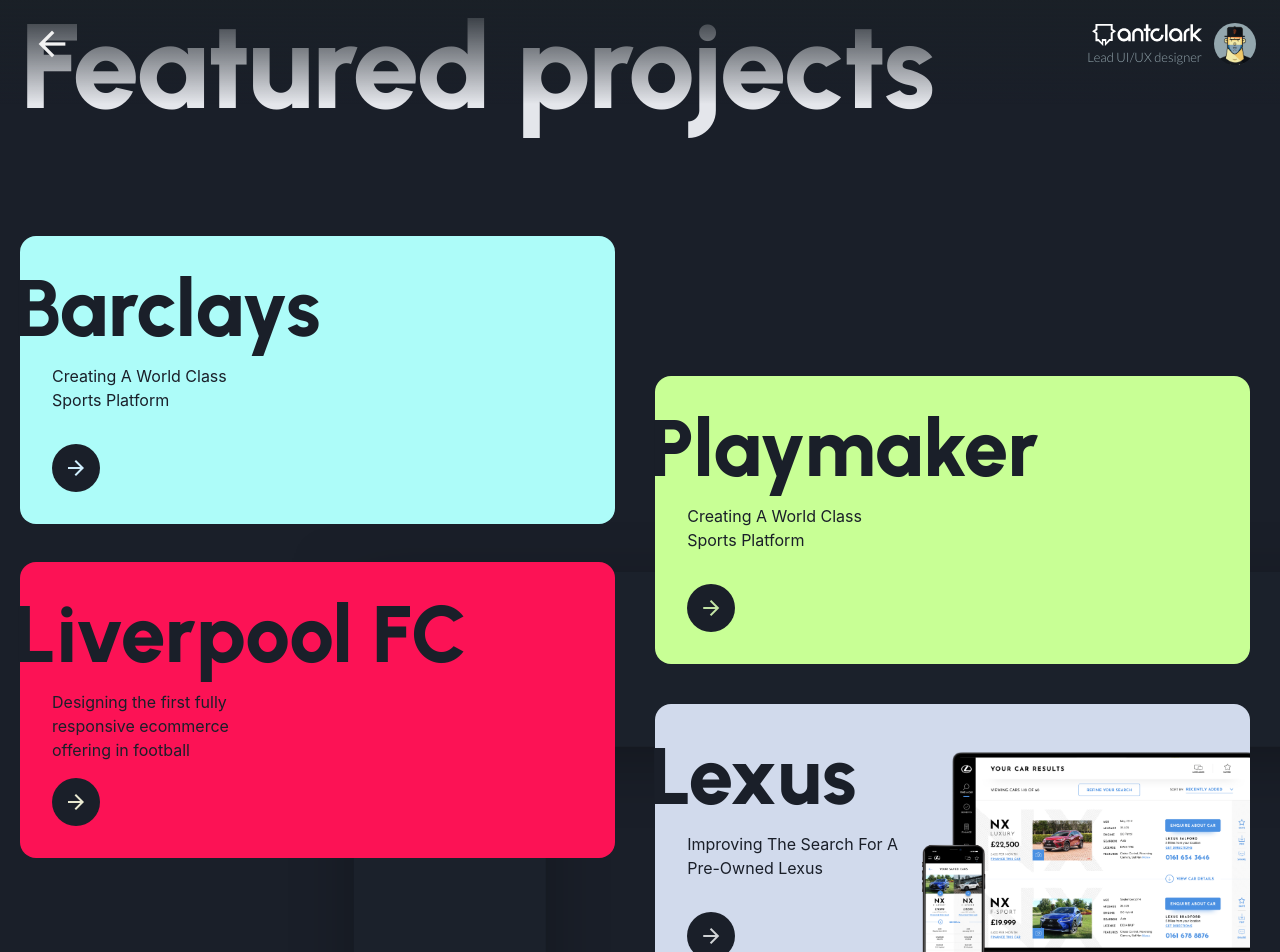
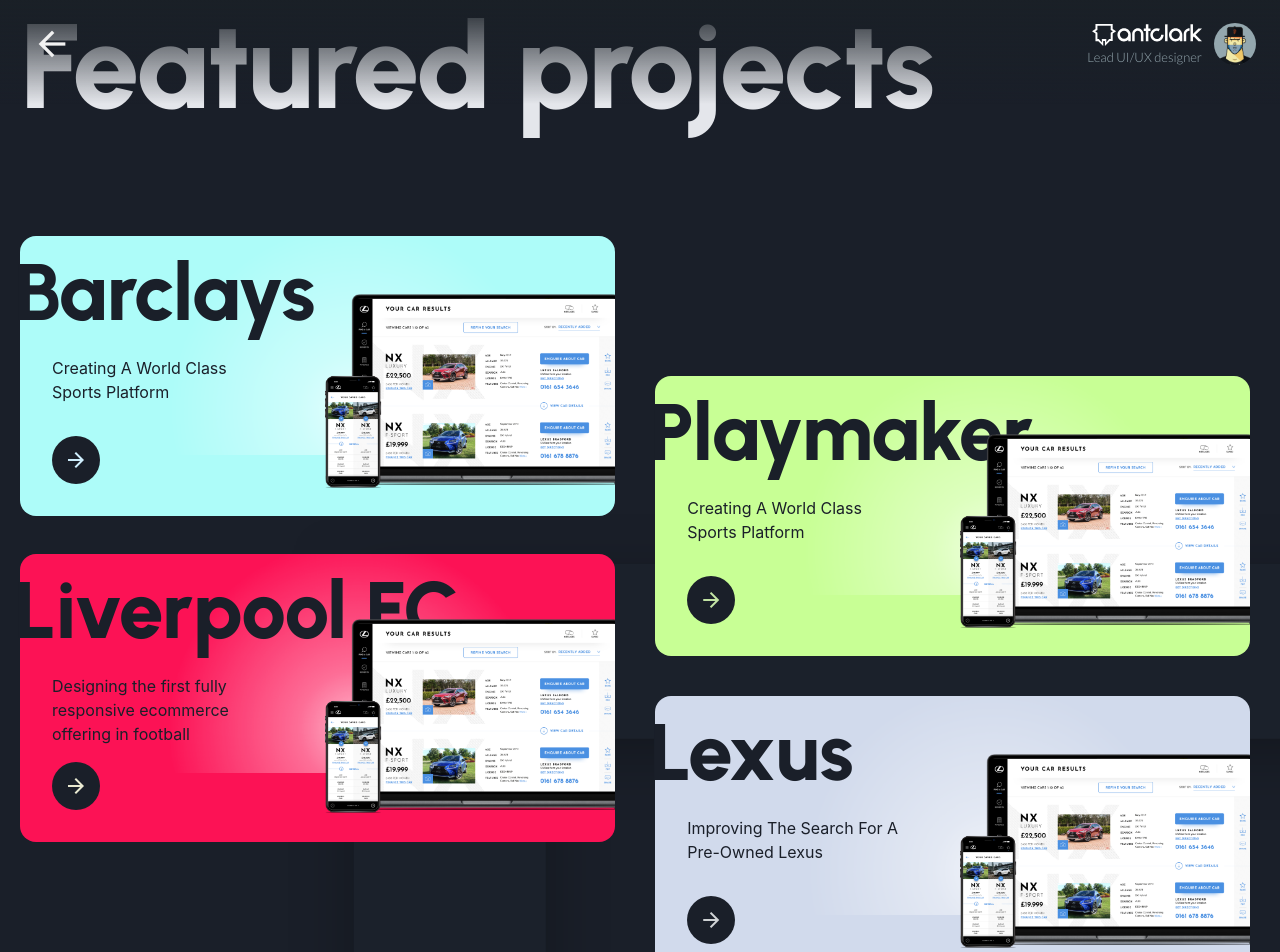
Before and after one commit to anthony-clark/AnthonyClark.github.io, a Jekyll site: the page home.html, which Jekyll copies as it is, in a window 1280 px wide and 1400 px high, scrolled down 1026 px. Shown: the top 952 px of the window. Built offline with Jekyll 4.4.1, drawn with Linux system fonts in a browser that asks for light colours; nearby versions of some CDN libraries.

Commit message:
feature projects

```diff
--- a/css/main.css
+++ b/css/main.css
@@ -482,7 +482,7 @@
     width: 48%;
     list-style: none;
     float: left;
-    position: relative;
+
 }
 #featured-projects ul li.no-margin{
     margin: 0;
@@ -499,12 +499,15 @@
     transition: background-position .50s ease-in-out;
     -moz-transition: background .50s ease-in-out;
     -webkit-transition: background .50s ease-in-out;
-    padding:24px 32px 32px 32px;
+    padding:8px 32px 32px 32px;
+    position: relative;
+
 }
 .home-featured-projects a img{
-position: absolute;
-right: 0;
-top: 80px;
+    position: absolute;
+    right: 0;
+    bottom: 10%;
+    width: 290px;
 }
 .home-featured-projects p{
   font-size: 16px;
@@ -521,8 +524,9 @@
   font-size: 80px;
   line-height: 96px;
   color: #1a1f29;
-  margin-bottom: 8px;
-  margin-left:-38px;
+  margin-bottom: 16px;
+  margin-left: -38px;
+  letter-spacing: -0.69;
 }
 .home-featured-projects span{
     background:#1a1f29 ;
@@ -558,13 +562,11 @@
 
 }
 .home-featured-projects.barclays a{
-  background-size: 180%;
-  background-position: -115px -170px;
-  background-color: #ADFCF9;
+    background: #adfcf9 url(../images/homepage/shine.png) top right no-repeat;
+    background-size: 82%;
 }
 .home-featured-projects.barclays a:hover{
-    background-size: 300%;
-    background-position: -145px -210px;
+
   }
 /*.home-featured-projects.barclays a h3, .home-featured-projects.barclays a p{
     color: #003C5D;
@@ -587,14 +589,13 @@
 
 
 .home-featured-projects.lexus a{
-  background-size: 195%;
-  background-position: -175px -45px;
-  background-color: #D1DAEC;
+
   margin-top: 32px;
+  background: #D1DAEC url(../images/homepage/shine.png) top right no-repeat;
+  background-size: 82%;
 }
 .home-featured-projects.lexus a:hover{
-  background-position: -202px -60px;
-  background-size: 210%;
+
 }
 /*
 .home-featured-projects.lexus a h3, .home-featured-projects.lexus a p{
@@ -606,15 +607,13 @@
 
 
 .home-featured-projects.lfc a{
-  background-size: 210%;
-  background-position: -345px -25px;
-  background-color: #FC1255;
   margin-top: -110px;
+  background: #FC1255 url(../images/homepage/shine.png) top right no-repeat;
+    background-size: 82%;
 }
 
 .home-featured-projects.lfc a:hover{
-  background-size: 230%;
-  background-position: -395px -45px;
+
 }
 /*
 .home-featured-projects.lfc a h3, .home-featured-projects.lfc a p{
@@ -627,14 +626,12 @@
 
 
 .home-featured-projects.playmaker a{
-  background-size: 260%;
-  background-position: -265px -15px;
-  background-color: #C8FF95;
+    background: #C8FF95 url(../images/homepage/shine.png) top right no-repeat;
+    background-size: 82%;
   margin-top: 140px;
 }
 .home-featured-projects.playmaker a:hover{
-  background-size: 290%;
-  background-position: -305px -45px;
+
 }
 /*.home-featured-projects.playmaker a h3, .home-featured-projects.playmaker a p{
     color: #253A1C;
--- a/home.html
+++ b/home.html
@@ -89,10 +89,10 @@
 		<div id="featured-projects" class="container">
 			<h2>Featured projects</h2>
 			<ul>
-			<li class="home-featured-projects barclays"><a href=""><h3>Barclays</h3><p>Creating A World Class Sports Platform</p><span class="material-icons-outlined">arrow_forward</span></a></li>
-			<li class="home-featured-projects playmaker no-margin"><a href="/playmaker-platform.html"><h3>Playmaker</h3><p>Creating A World Class Sports Platform</p><span class="material-icons-outlined">arrow_forward</span></a></li>
-			<li class="home-featured-projects lfc"><a href="/Liverpool-fc-store.html"><h3>Liverpool FC</h3><p>Designing the first fully responsive ecommerce offering in football</p><span class="material-icons-outlined">arrow_forward</span></a></li>
-			<li class="home-featured-projects lexus no-margin"><a href="/lexus-car-search.html"><h3>Lexus</h3><p>Improving The Search For A Pre-Owned Lexus</p><span class="material-icons-outlined">arrow_forward</span><img src="images/homepage/home-lexus-screens.png" class="small-archive-image" alt="Screenshots of Lexus car search concept designs"></a></li>
+			<li class="home-featured-projects barclays"><a href=""><h3>Barclays</h3><p>Creating A World Class Sports Platform</p><span class="material-icons-outlined">arrow_forward</span><img src="images/homepage/home-lexus-screens.png" alt="Design elements from my work at Barclays"></a></li>
+			<li class="home-featured-projects playmaker no-margin"><a href="/playmaker-platform.html"><h3>Playmaker</h3><p>Creating A World Class Sports Platform</p><span class="material-icons-outlined">arrow_forward</span><img src="images/homepage/home-lexus-screens.png" alt="Snapshot of designs from the Playmaker platform project"></a></li>
+			<li class="home-featured-projects lfc"><a href="/Liverpool-fc-store.html"><h3>Liverpool FC</h3><p>Designing the first fully responsive ecommerce offering in football</p><span class="material-icons-outlined">arrow_forward</span><img src="images/homepage/home-lexus-screens.png" alt="Screenshots from the Liverpool FC Store designs"></a></li>
+			<li class="home-featured-projects lexus no-margin"><a href="/lexus-car-search.html"><h3>Lexus</h3><p>Improving The Search For A Pre-Owned Lexus</p><span class="material-icons-outlined">arrow_forward</span><img src="images/homepage/home-lexus-screens.png"  alt="Screenshots of Lexus car search concept designs"></a></li>
 		</ul>
 	</div>
 
```
Also changed, not shown: images/homepage/diversepixels.png, images/homepage/shine.jpg (added), images/homepage/shine.png (added).
